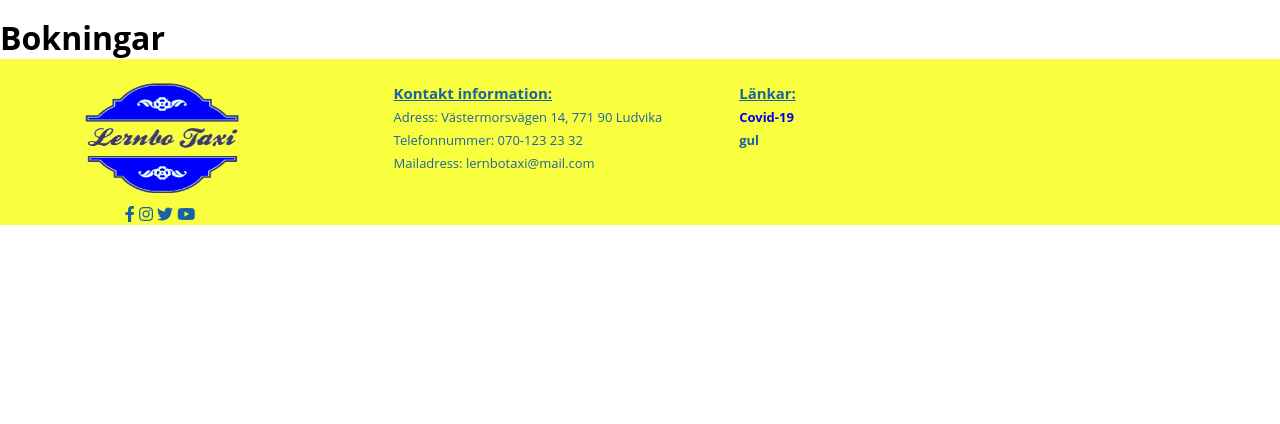
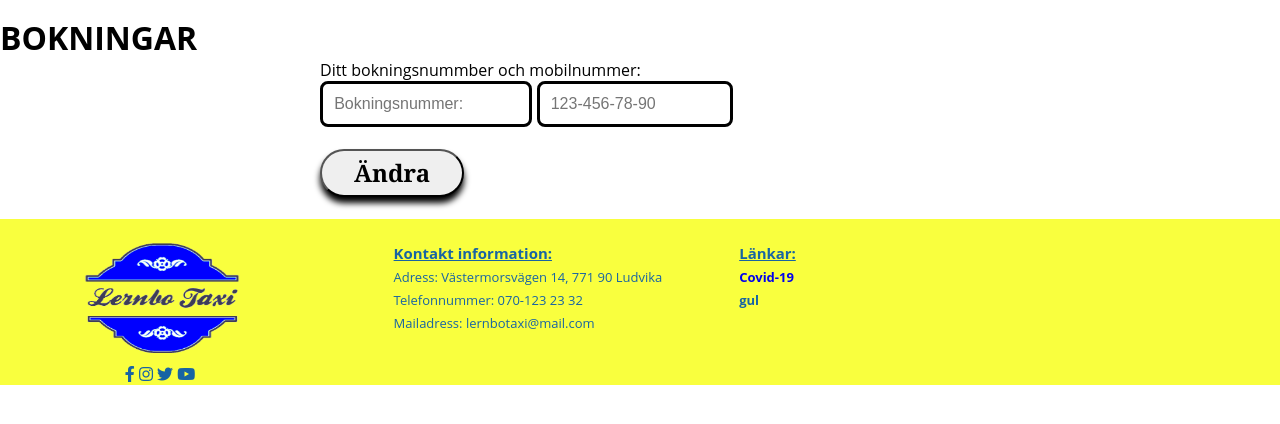
Before and after one commit to TaxiLernbo/TaxiLernbo, a PHP site: page /areas.php in a window 1280 px wide. Shown: the part 69-493 px from the top of the page. Run offline with PHP 8.4, Linux system fonts and the light colour scheme.

Commit message:
Fil tillbaka med rätt data i

```diff
--- a/areas.php
+++ b/areas.php
@@ -10,14 +10,30 @@
     require_once("include\header.php");
     renderHeader();
 ?>
-
     <div class="content">
         <div id="main">
-            <h1> Bokningar</h1>
+            <h1> BOKNINGAR </h1>
+            <div class="bookingFormBox">
+                <form  method="get" id="editBookingForm" action="bookings.php">
 
+                <label for="name">Ditt bokningsnummber och mobilnummer:</label><br/>
+                <input type="text" id="bookingNumber" name="bookingNumber" placeholder="Bokningsnummer:"/>
+
+                <label for="phone"></label>
+                <input type="tel" id="phone" name="phone" placeholder="123-456-78-90" pattern="^(([+]46)\s*(7)|07)[02369]\s*(\d{4})\s*(\d{3})$"><br/><br/>
+
+                <input type="submit" id="bookingFormSubmit" value="Ändra"/><br/><br/>
+                <?php
+
+                //$id = $_GET["bookingNumber"];
+
+                ?>
+                </form>
+            </div>
         </div>
     </div>
     <?php
     renderFooter();
     ?>
+
 </html>
```
